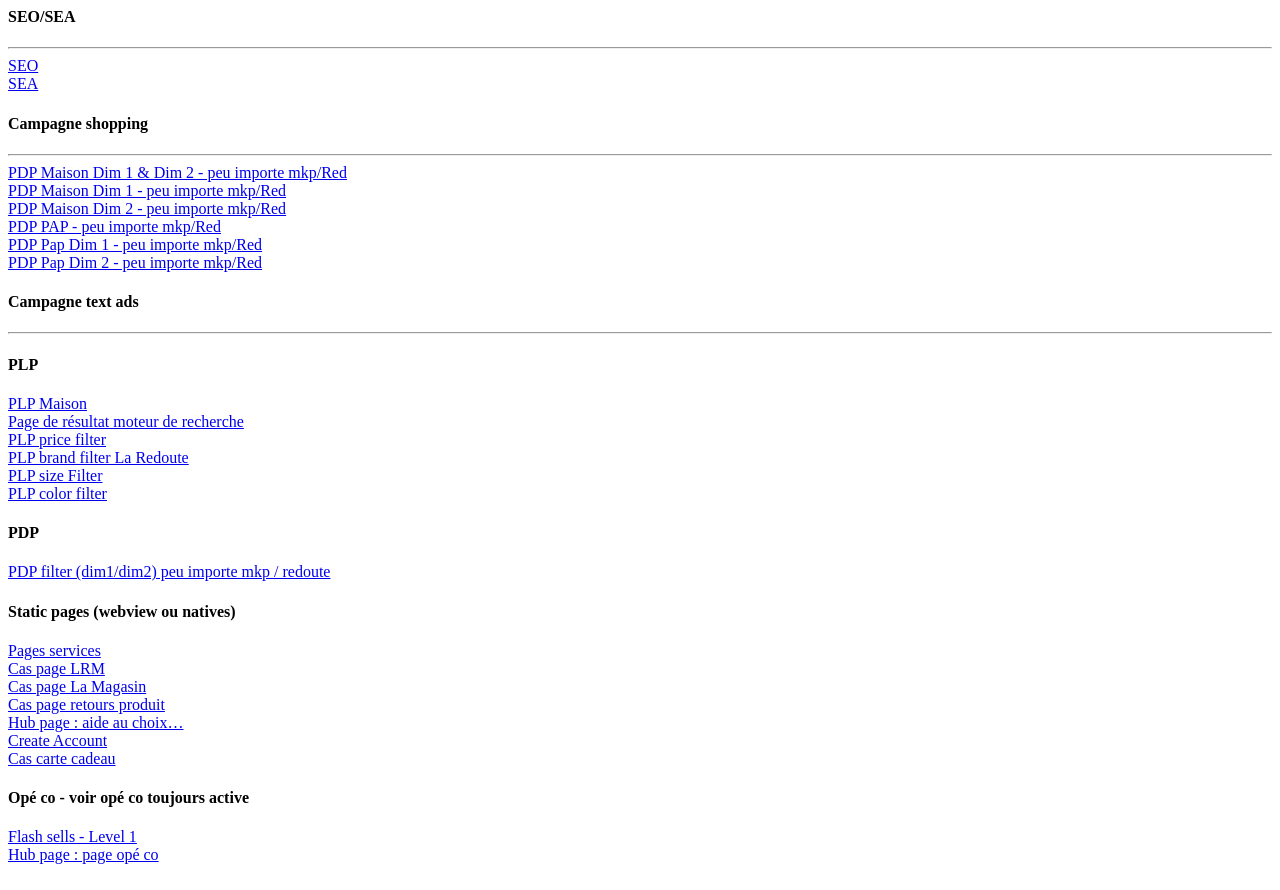
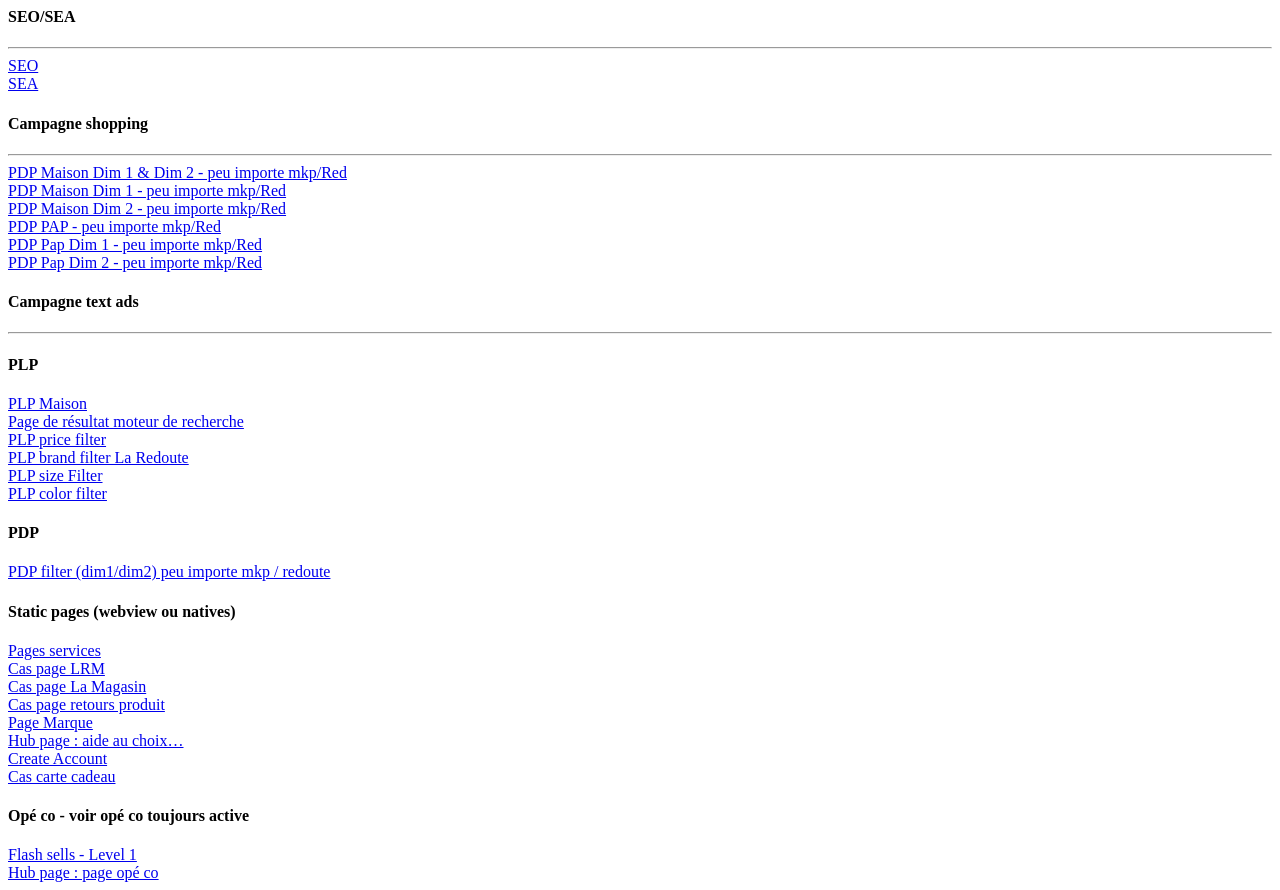
Before and after one commit to vitoo/deeplink, a plain HTML site: page index.html in a window 1280 px wide. Drawn offline with Linux system fonts and the light colour scheme.

Commit message:
Update index.html

```diff
--- a/index.html
+++ b/index.html
@@ -37,6 +37,7 @@
  	<a href="https://www.laredoute.fr/la-redoute-et-moi.aspx">Cas page LRM </a><br>
  	<a href="https://www.laredoute.fr/espace-magasins.aspx">Cas page La Magasin  </a><br>
 	<a href="https://www.laredoute.fr/retours-remboursement.aspx">Cas page retours produit </a><br>
+	<a href="https://www.laredoute.fr/brnd/cyrillus.aspx?brndid=cyrillus#srt=noSorting">Page Marque </a><br>
 
 
 	<a href="https://www.laredoute.fr/content/comment-choisir-son-robot-multifonction/#shoppingtool=treestructureflyout">Hub page : aide au choix… </a><br>
```
